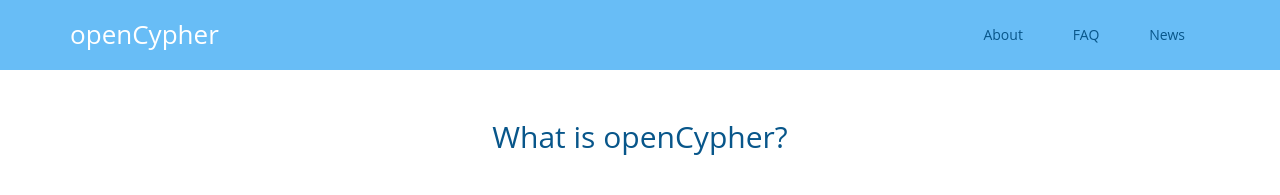
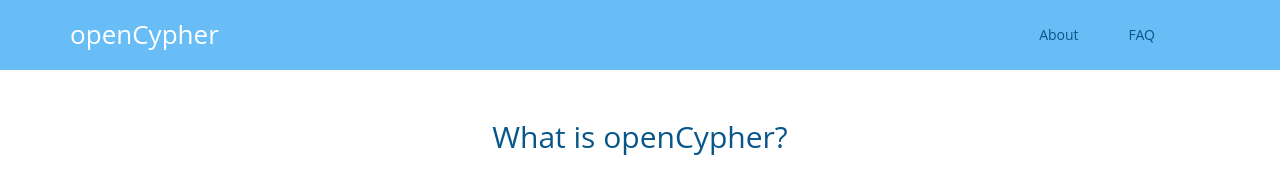
Before and after one commit to opencypher/website, a Jekyll site: the page built from index.html, in a window 1280 px wide. Shown: the top 195 px of the page. Built offline with Jekyll 4.4.1, drawn with Linux system fonts in a browser that asks for light colours; some of the changed text lies outside the part shown.

Commit message:
Remove `News` section

```diff
--- a/_includes/header.html
+++ b/_includes/header.html
@@ -20,7 +20,6 @@
                         <li class="active nav-item sr-only"><a class="scrollto" href="#promo">Home</a></li>
                         <li class="nav-item"><a class="scrollto" href="/#about">About</a></li>
                         <li class="nav-item"><a class="scrollto" href="/#faq">FAQ</a></li>
-                        <li class="nav-item last"><a class="scrollto" href="/#news">News</a></li>
                     </ul><!--//nav-->
                 </div><!--//navabr-collapse-->
             </nav><!--//main-nav-->
--- a/_layouts/default.html
+++ b/_layouts/default.html
@@ -14,7 +14,6 @@
 {% endcomment %}
 {% include features.html %}
 {% include faq.html %}
-{% include news.html %}
 {% include footer.html %}
 </body>
 </html>
```
